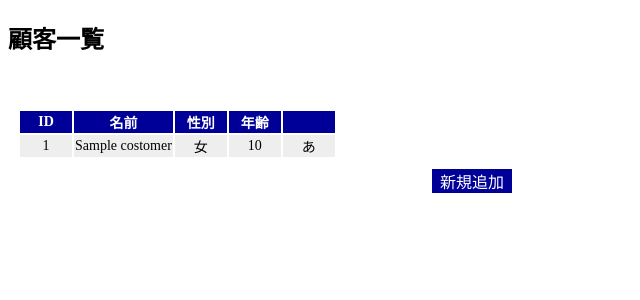
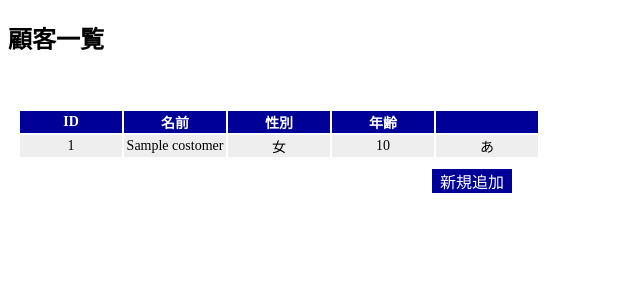
Before and after one commit to shuheeeei/recruitment-test, a Django app: page /cbms/costomers/ in a window 1280 px wide. Shown: the top 300 px of the page, without its empty margins (0-640 px from the left). Run offline with Django 3.2, Linux system fonts and the light colour scheme; tables that the repository leaves empty hold one stand-in row (values such as "Sample post").

Commit message:
cssの微修正

```diff
--- a/cbms/static/cbms/css/style.css
+++ b/cbms/static/cbms/css/style.css
@@ -13,7 +13,7 @@ table tr th {
     color: white;
     padding: 2px, 10px;
     border-width: 2px;
-    min-width: 50px;
+    min-width: 100px;
 }
 
 table tr td {
```
